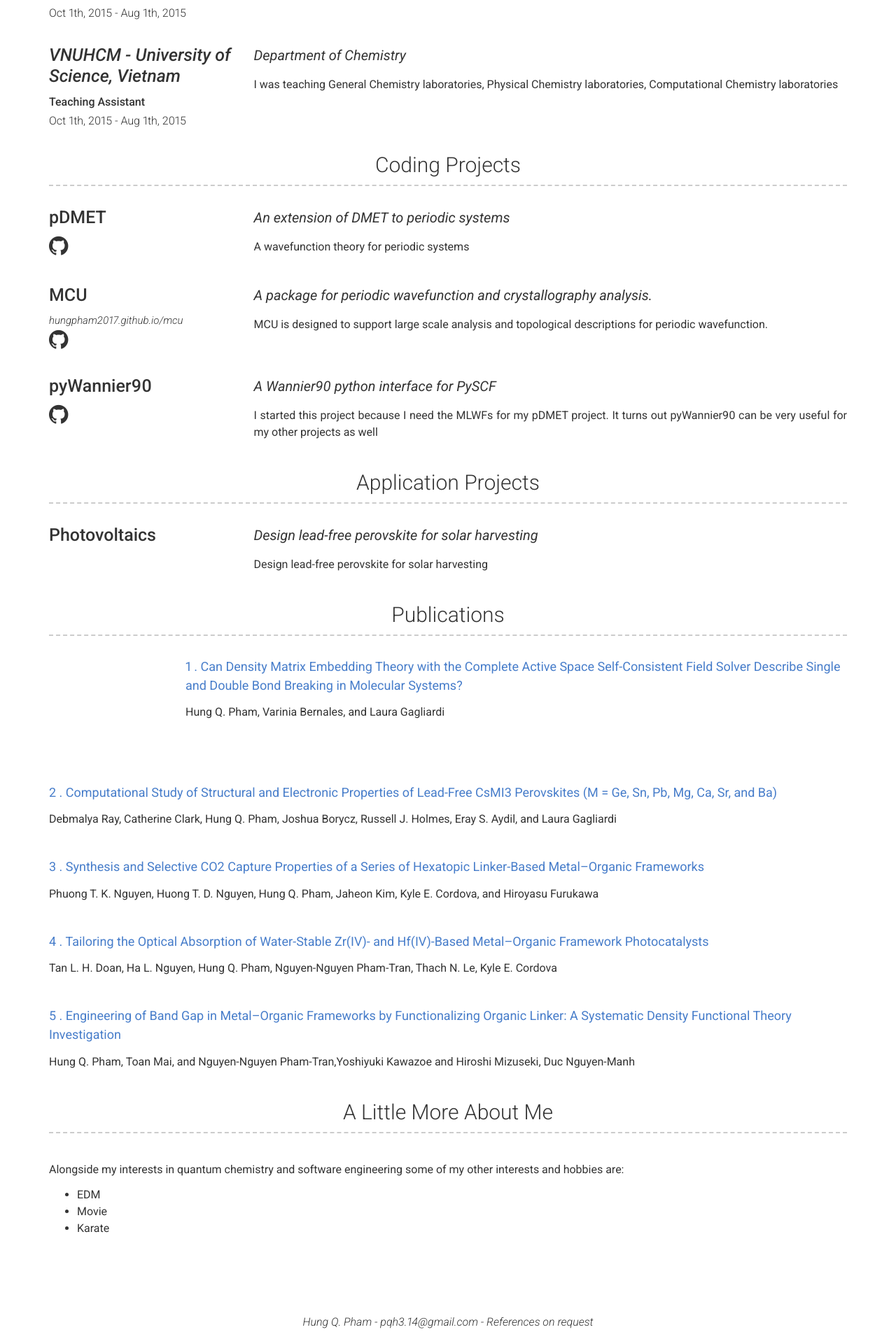
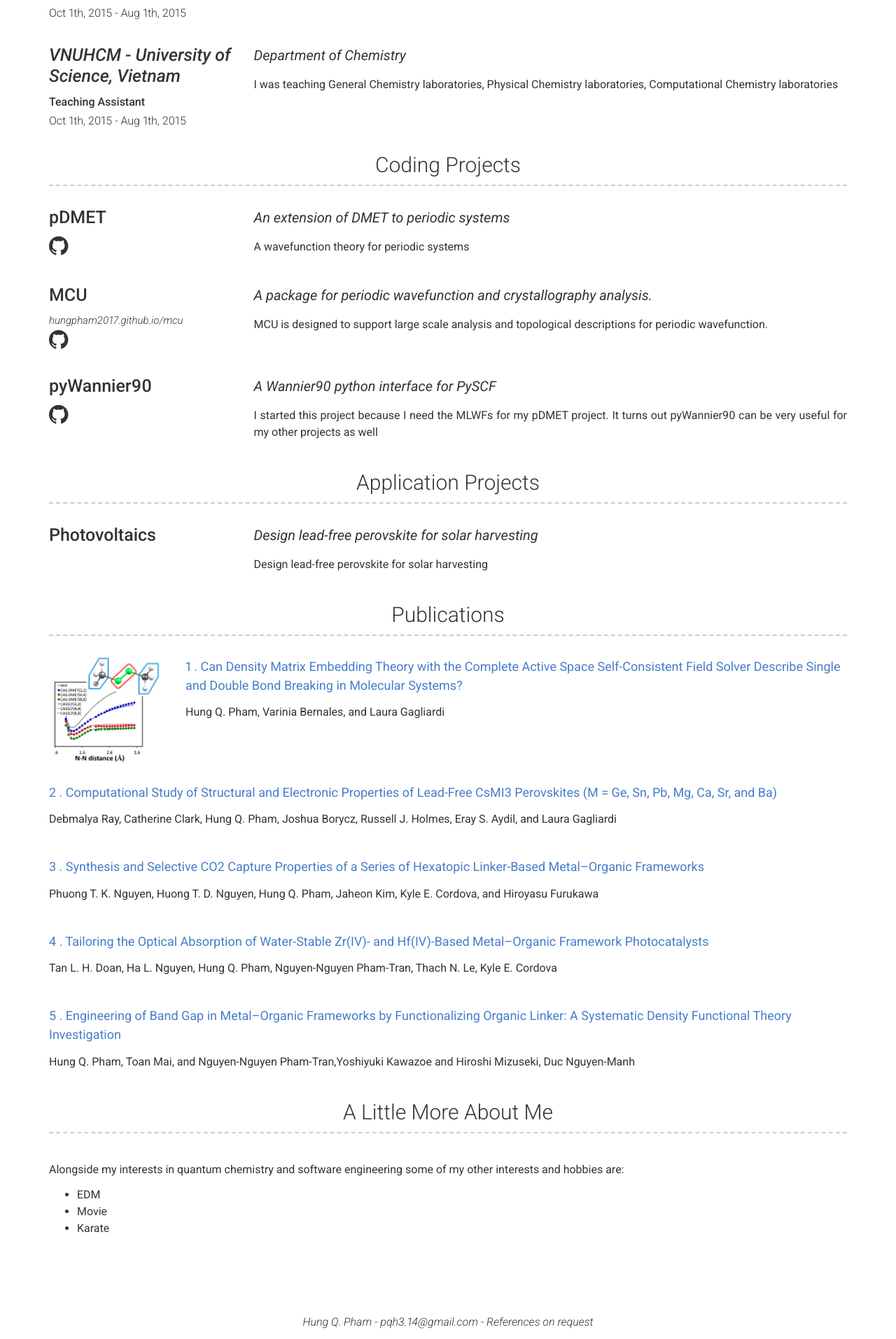
Before and after one commit to hungpham2017/hungpham2017.github.io, a Jekyll site: the page built from index.md, in a window 1280 px wide. Shown: the part 1231-3145 px from the top of the page at 70% size. Built offline with Jekyll 4.4.1, drawn with Linux system fonts in a browser that asks for light colours.

Commit message:
Image for publication

```diff
--- a/_data/publications.yml
+++ b/_data/publications.yml
@@ -2,7 +2,7 @@
 - title: Can Density Matrix Embedding Theory with the Complete Active Space Self-Consistent Field Solver Describe Single and Double Bond Breaking in Molecular Systems?
   authors: Hung Q. Pham, Varinia Bernales, and Laura Gagliardi
   link: https://pubs.acs.org/doi/10.1021/acs.jctc.7b01248
-  image: pub_casdmet.gif
+  image: images/pub_casdmet.gif
 
 - title: Computational Study of Structural and Electronic Properties of Lead-Free CsMI3 Perovskites (M = Ge, Sn, Pb, Mg, Ca, Sr, and Ba)
   authors: Debmalya Ray, Catherine Clark, Hung Q. Pham, Joshua Borycz, Russell J. Holmes, Eray S. Aydil, and Laura Gagliardi
```
